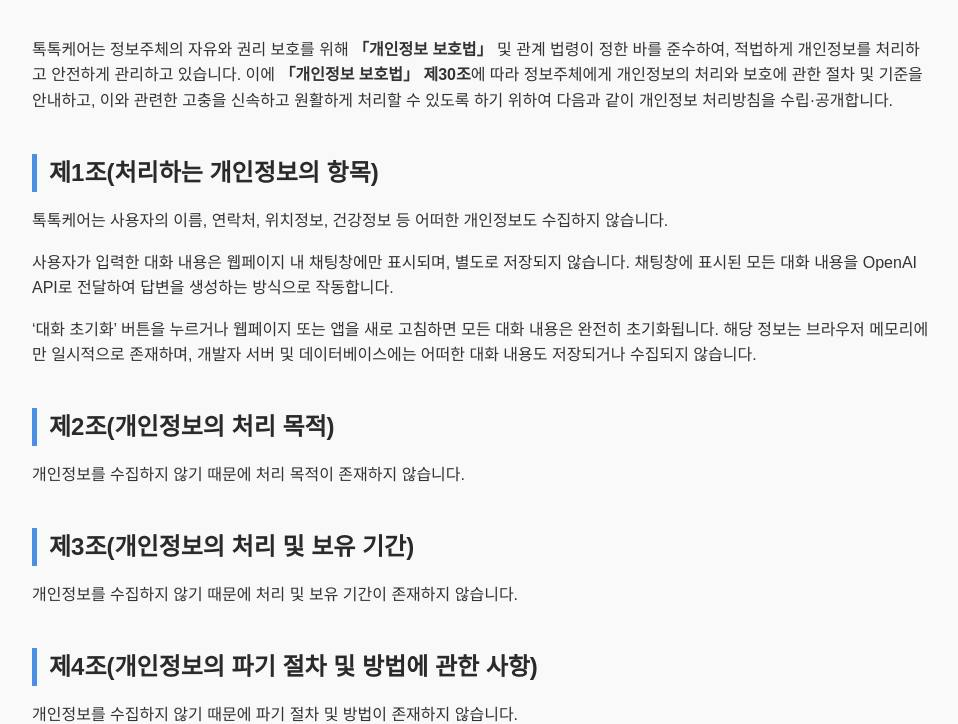
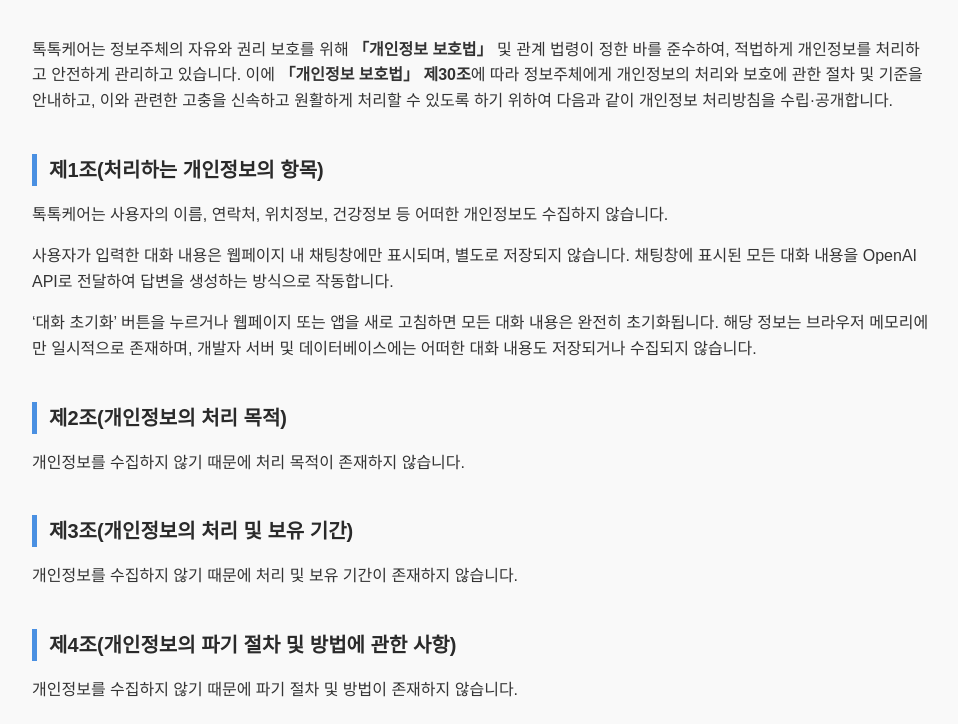
Before and after one commit to lee6097/talktalkcareprivacy, a plain HTML site: page index.html in a window 1280 px wide. Shown: the part 78-802 px from the top of the page, without its empty margins (158-1116 px from the left). Drawn offline with Linux system fonts and the light colour scheme.

Commit message:
Update index.html

```diff
--- a/index.html
+++ b/index.html
@@ -28,7 +28,7 @@
     border-left: 5px solid #4a90e2;
     padding-left: 12px;
     color: #2a2a2a;
-    font-size: 24px
+    font-size: 20px
   }
   p {
     margin-bottom: 12px;
```
